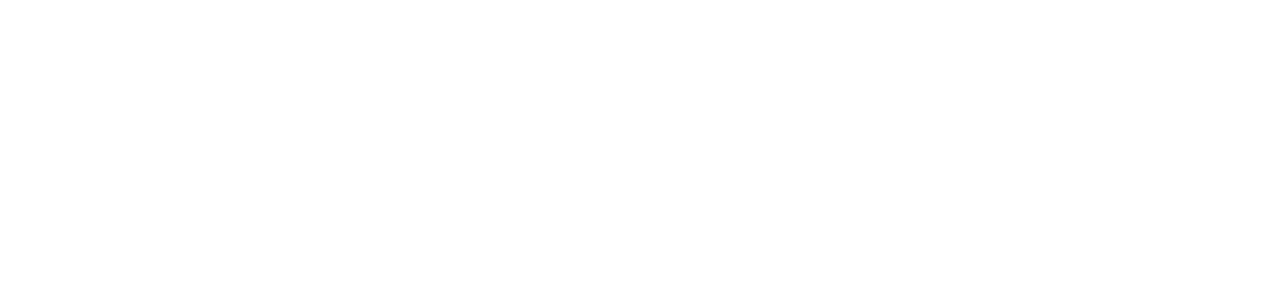
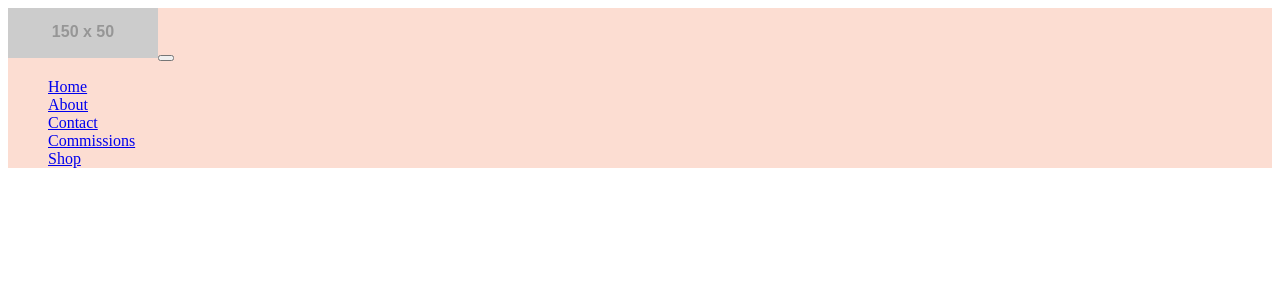
Before and after one commit to benklinton/SoopsArt, a React (Create React App) app: page / in a window 1280 px wide. Shown: the top 300 px of the page. Built offline with nearby package versions, Linux system fonts and the light colour scheme.

Commit message:
created router to display components

```diff
--- a/src/App.js
+++ b/src/App.js
@@ -1,8 +1,15 @@
 import React from 'react';
+import { BrowserRouter as Router, Route, Switch } from 'react-router-dom';
+import Home from './pages/Home';
 
 function App() {
   return (
     <>
+      <Router>
+        <Switch>
+          <Route exact path = '/' component={Home}/>
+        </Switch>
+      </Router>
     </>
   );
 }
```
